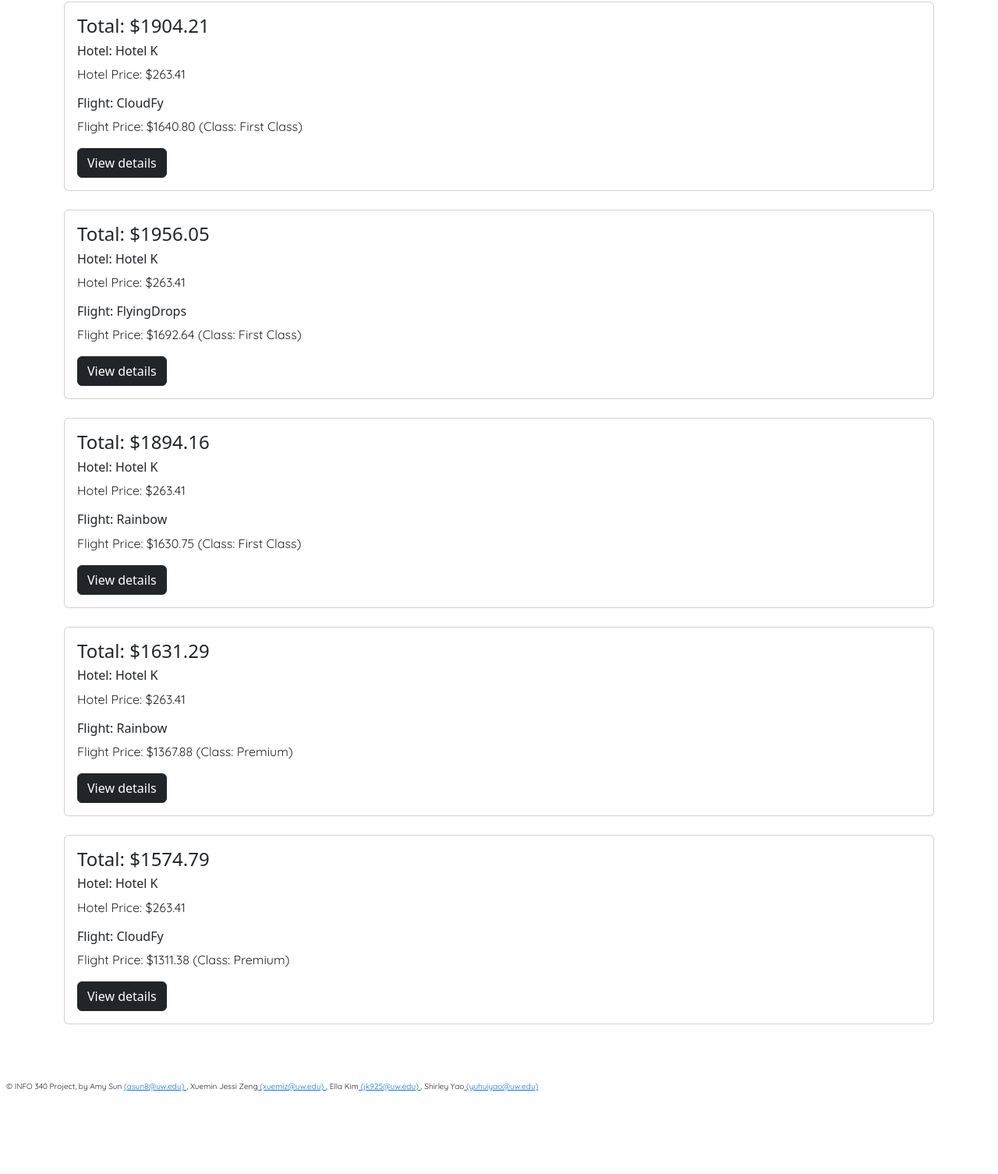
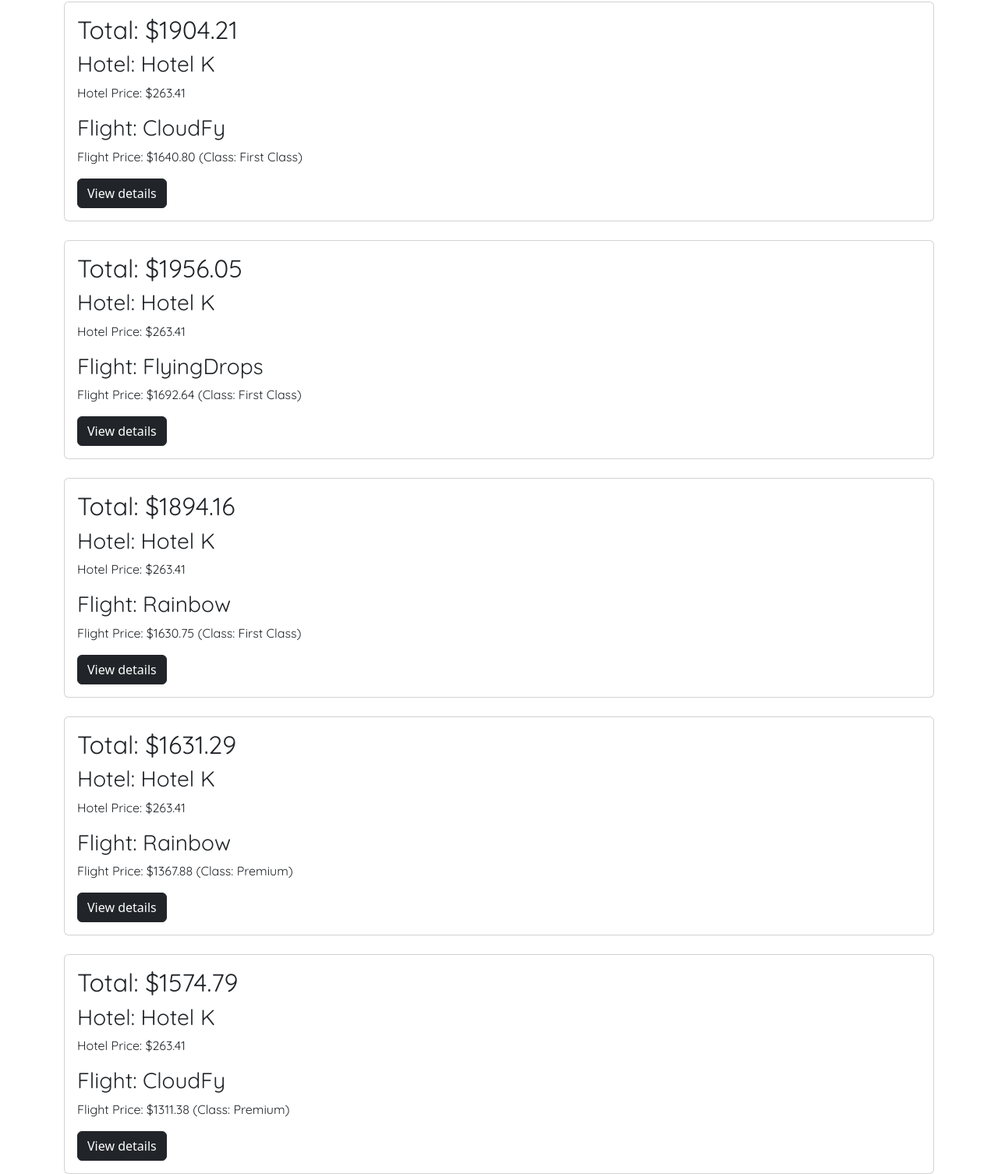
Before and after one commit to info340b-wi23/project-info340-group-bb4, a plain HTML site: page home-search-start.html in a window 1280 px wide. Shown: the part 688-2194 px from the top of the page at 78% size. Before the commit the page ends 2105 px from the top, so only its background shows below. Drawn offline with nearby package versions, Linux system fonts and the light colour scheme.

Commit message:
edit header in home-start, change footer font size

```diff
--- a/css/style.css
+++ b/css/style.css
@@ -255,7 +255,7 @@ section h3 {
   }
 
   footer p{
-    font-size: 10px;
+    font-size: 12px;
   }
 }
 
--- a/home-search-start.html
+++ b/home-search-start.html
@@ -169,10 +169,10 @@
                   <div class="row">
 
                     <div class="col">
-                      <h4 class="card-title">Total: $1904.21</h4>
-                      <h6 class="card-title">Hotel: Hotel K</h6>
+                      <h2 class="card-title">Total: $1904.21</h2>
+                      <h3 class="card-title">Hotel: Hotel K</h3>
                       <p class="card-text">Hotel Price: $263.41</p>
-                      <h6 class="card-title">Flight: CloudFy</h6>
+                      <h3 class="card-title">Flight: CloudFy</h3>
                       <p class="card-text">Flight Price: $1640.80 (Class: First Class)</p>
                       <a class="btn btn-dark" href="home-search-details.html">View details</a>
                     </div>
@@ -189,10 +189,10 @@
                   <div class="row">
 
                     <div class="col">
-                      <h4 class="card-title">Total: $1956.05</h4>
-                      <h6 class="card-title">Hotel: Hotel K</h6>
+                      <h2 class="card-title">Total: $1956.05</h2>
+                      <h3 class="card-title">Hotel: Hotel K</h3>
                       <p class="card-text">Hotel Price: $263.41 </p>
-                      <h6 class="card-title">Flight: FlyingDrops</h6>
+                      <h3 class="card-title">Flight: FlyingDrops</h3>
                       <p class="card-text">Flight Price: $1692.64 (Class: First Class)</p>
                       <a class="btn btn-dark" href="home-search-details.html">View details</a>
                     </div>
@@ -208,10 +208,10 @@
                   <div class="row">
 
                     <div class="col">
-                      <h4 class="card-title">Total: $1894.16</h4>
-                      <h6 class="card-title">Hotel: Hotel K</h6>
+                      <h2 class="card-title">Total: $1894.16</h2>
+                      <h3 class="card-title">Hotel: Hotel K</h3>
                       <p class="card-text">Hotel Price: $263.41 </p>
-                      <h6 class="card-title">Flight: Rainbow</h6>
+                      <h3 class="card-title">Flight: Rainbow</h3>
                       <p class="card-text">Flight Price: $1630.75 (Class: First Class)</p>
                       <a class="btn btn-dark" href="home-search-details.html">View details</a>
                     </div>
@@ -228,10 +228,10 @@
                   <div class="row">
 
                     <div class="col">
-                      <h4 class="card-title">Total: $1631.29</h4>
-                      <h6 class="card-title">Hotel: Hotel K</h6>
+                      <h2 class="card-title">Total: $1631.29</h2>
+                      <h3 class="card-title">Hotel: Hotel K</h3>
                       <p class="card-text">Hotel Price: $263.41 </p>
-                      <h6 class="card-title">Flight: Rainbow</h6>
+                      <h3 class="card-title">Flight: Rainbow</h3>
                       <p class="card-text">Flight Price: $1367.88 (Class: Premium)</p>
                       <a class="btn btn-dark" href="home-search-details.html">View details</a>
                     </div>
@@ -250,10 +250,10 @@
                   <div class="row">
 
                     <div class="col">
-                      <h4 class="card-title">Total: $1574.79</h4>
-                      <h6 class="card-title">Hotel: Hotel K</h6>
+                      <h2 class="card-title">Total: $1574.79</h2>
+                      <h3 class="card-title">Hotel: Hotel K</h3>
                       <p class="card-text">Hotel Price: $263.41 </p>
-                      <h6 class="card-title">Flight: CloudFy</h6>
+                      <h3 class="card-title">Flight: CloudFy</h3>
                       <p class="card-text">Flight Price: $1311.38 (Class: Premium)</p>
                       <a class="btn btn-dark" href="home-search-details.html">View details</a>
                     </div>
```
